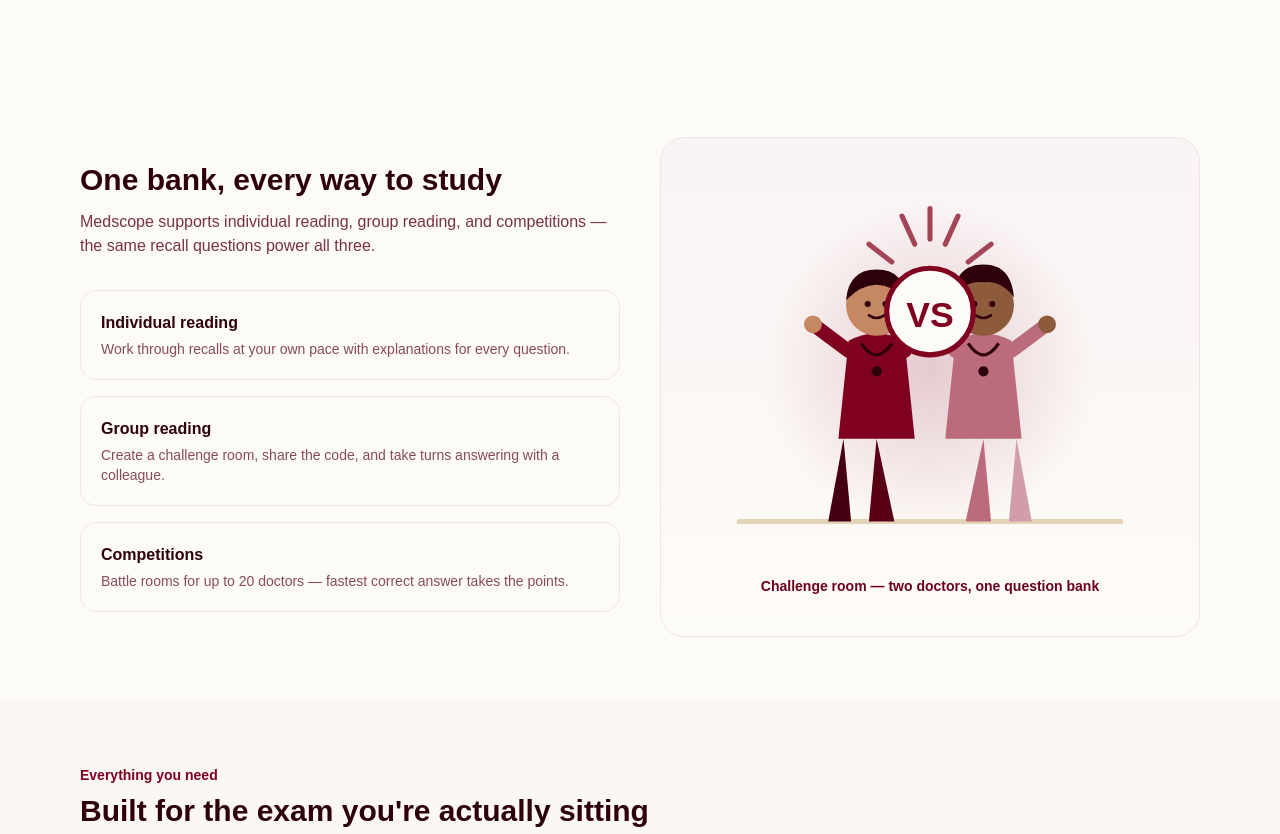
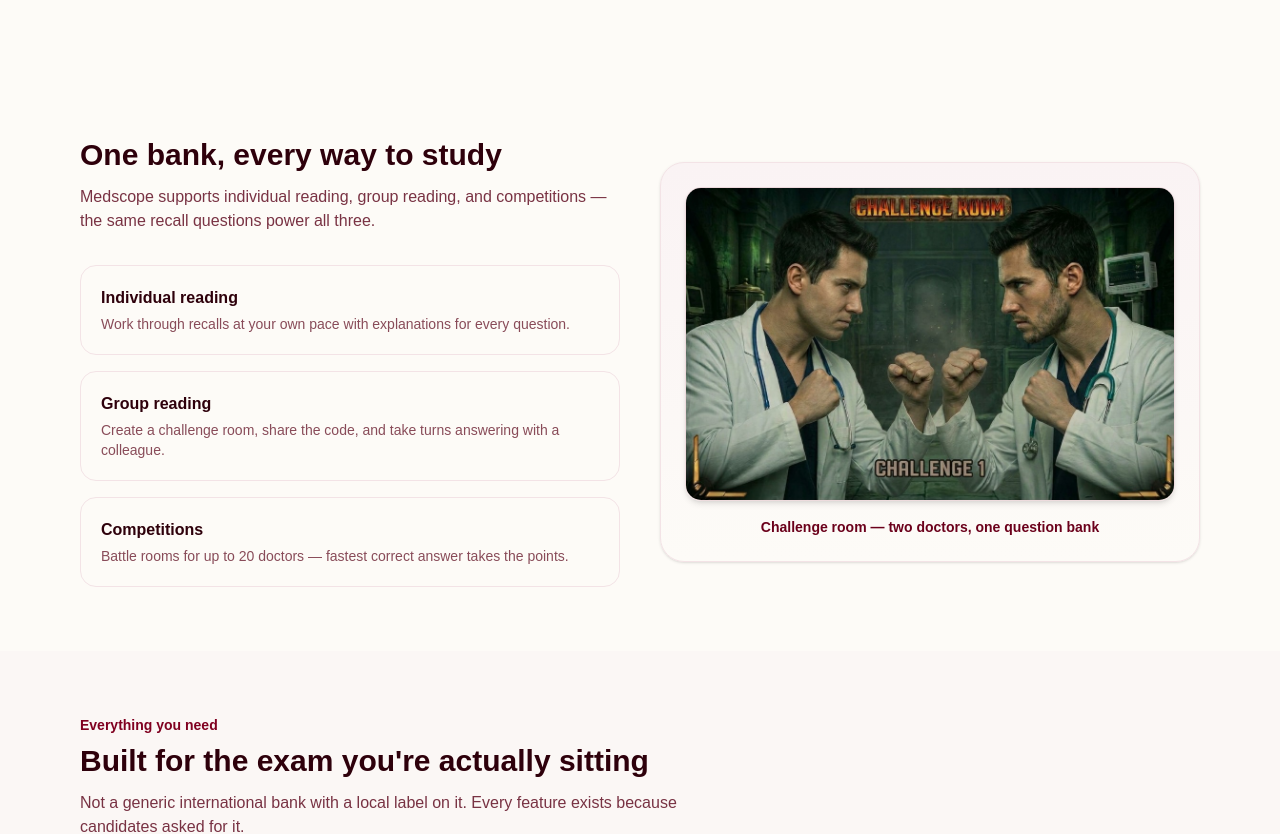
Before and after one commit to Emeriem-Berthram/Medscope, a Next.js app: page / in a window 1280 px wide. Shown: the part 740-1574 px from the top of the page. Built offline with nearby package versions, Linux system fonts and the light colour scheme; no server answers.

Commit message:
Update Challenge Room illustration with doctors face-off image

```diff
--- a/src/app/page.tsx
+++ b/src/app/page.tsx
@@ -1,3 +1,4 @@
+import Image from "next/image";
 import PricingButton from "@/components/pricing-button";
 
 const features = [
@@ -219,80 +220,19 @@ export default function Home() {
             </div>
           </div>
 
-          {/* Face-off illustration */}
-          <div className="rounded-3xl border border-burgundy-100 bg-gradient-to-b from-burgundy-50 to-cream-50 p-10">
-            <svg
-              viewBox="0 0 360 300"
-              className="mx-auto w-full"
-              role="img"
-              aria-label="Two doctors facing off"
-            >
-              <defs>
-                <radialGradient id="burst" cx="50%" cy="50%" r="50%">
-                  <stop offset="0%" stopColor="#800020" stopOpacity="0.18" />
-                  <stop offset="100%" stopColor="#800020" stopOpacity="0" />
-                </radialGradient>
-              </defs>
-              <circle cx="180" cy="150" r="130" fill="url(#burst)" />
-              <line x1="30" y1="270" x2="330" y2="270" stroke="#e3d4b8" strokeWidth="4" strokeLinecap="round" />
-
-              {/* LEFT FIGURE — burgundy scrubs, combat stance */}
-              <g>
-                {/* back leg */}
-                <path d="M118 270 L112 205 L100 270 Z" fill="#450011" />
-                {/* front leg */}
-                <path d="M132 270 L138 205 L152 270 Z" fill="#570016" />
-                {/* torso — scrubs */}
-                <path d="M108 205 L116 128 Q138 116 160 128 L168 205 Z" fill="#800020" />
-                {/* head */}
-                <circle cx="138" cy="100" r="24" fill="#c68863" />
-                {/* hair */}
-                <path d="M114 96 Q116 72 138 72 Q160 72 162 96 Q150 84 138 84 Q126 84 114 96 Z" fill="#2e000b" />
-                {/* face */}
-                <circle cx="131" cy="99" r="2.4" fill="#2e000b" />
-                <circle cx="145" cy="99" r="2.4" fill="#2e000b" />
-                <path d="M132 108 Q138 112 144 108" stroke="#2e000b" strokeWidth="2" fill="none" strokeLinecap="round" />
-                {/* stethoscope */}
-                <path d="M126 130 Q138 148 150 130" stroke="#2e000b" strokeWidth="2.5" fill="none" />
-                <circle cx="138" cy="152" r="4" fill="#2e000b" />
-                {/* guard arms */}
-                <path d="M116 136 L92 118" stroke="#800020" strokeWidth="11" strokeLinecap="round" />
-                <circle cx="88" cy="115" r="7" fill="#c68863" />
-                <path d="M160 136 L172 112" stroke="#800020" strokeWidth="11" strokeLinecap="round" />
-                <circle cx="174" cy="108" r="7" fill="#c68863" />
-              </g>
-
-              {/* RIGHT FIGURE — lighter scrubs, combat stance */}
-              <g>
-                <path d="M242 270 L248 205 L260 270 Z" fill="#d19da8" />
-                <path d="M228 270 L222 205 L208 270 Z" fill="#bc6b7c" />
-                <path d="M252 205 L244 128 Q222 116 200 128 L192 205 Z" fill="#bc6b7c" />
-                <circle cx="222" cy="100" r="24" fill="#8d5a3b" />
-                <path d="M198 94 Q200 68 222 68 Q244 68 246 94 Q236 80 222 82 Q208 80 198 94 Z" fill="#2e000b" />
-                <circle cx="215" cy="99" r="2.4" fill="#2e000b" />
-                <circle cx="229" cy="99" r="2.4" fill="#2e000b" />
-                <path d="M216 108 Q222 112 228 108" stroke="#2e000b" strokeWidth="2" fill="none" strokeLinecap="round" />
-                <path d="M234 130 Q222 148 210 130" stroke="#2e000b" strokeWidth="2.5" fill="none" />
-                <circle cx="222" cy="152" r="4" fill="#2e000b" />
-                <path d="M244 136 L268 118" stroke="#bc6b7c" strokeWidth="11" strokeLinecap="round" />
-                <circle cx="272" cy="115" r="7" fill="#8d5a3b" />
-                <path d="M200 136 L188 112" stroke="#bc6b7c" strokeWidth="11" strokeLinecap="round" />
-                <circle cx="186" cy="108" r="7" fill="#8d5a3b" />
-              </g>
-
-              {/* VS burst */}
-              <circle cx="180" cy="105" r="34" fill="#fdfbf7" stroke="#800020" strokeWidth="4" />
-              <text x="180" y="117" textAnchor="middle" fontFamily="Arial, sans-serif" fontWeight="bold" fontSize="28" fill="#800020">VS</text>
-
-              {/* energy sparks */}
-              <g stroke="#a34457" strokeWidth="4" strokeLinecap="round">
-                <line x1="168" y1="52" x2="158" y2="30" />
-                <line x1="192" y1="52" x2="202" y2="30" />
-                <line x1="180" y1="48" x2="180" y2="24" />
-                <line x1="150" y1="66" x2="132" y2="52" />
-                <line x1="210" y1="66" x2="228" y2="52" />
-              </g>
-            </svg>
+          {/* Challenge room illustration */}
+          <div className="overflow-hidden rounded-3xl border border-burgundy-100 bg-gradient-to-b from-burgundy-50 to-cream-50 p-4 shadow-sm sm:p-6">
+            <div className="overflow-hidden rounded-2xl border border-burgundy-200/60 shadow-md transition-all duration-300 hover:shadow-xl">
+              <Image
+                src="/challenge-room.jpg"
+                alt="Challenge Room — two doctors facing off"
+                width={1024}
+                height={655}
+                unoptimized
+                priority
+                className="h-auto w-full object-cover transition-transform duration-500 hover:scale-[1.02]"
+              />
+            </div>
             <p className="mt-4 text-center text-sm font-semibold text-burgundy-700">
               Challenge room — two doctors, one question bank
             </p>
```
Also changed, not shown: public/challenge-room.jpg (added), 1 other file (tests, documents, lock files or other folders).
